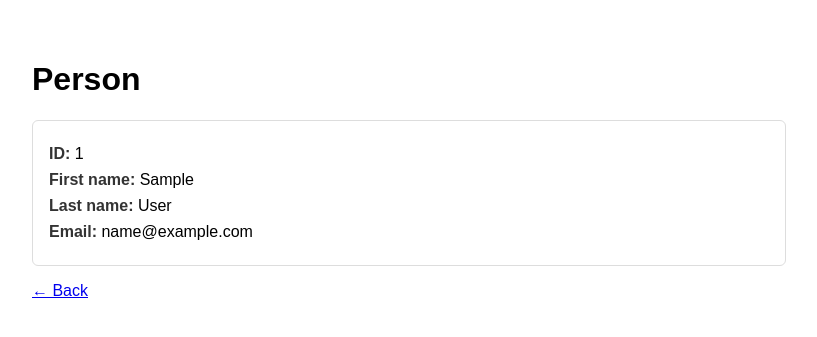
After one commit to ericzundel/fastapi-postgres-exercise, a FastAPI app: template app/templates/person.html in a window 1280 px wide. The commit adds this page. Shown: the top 337 px of the page, without its empty margins (8-825 px from the left). Run offline with FastAPI, Linux system fonts and the light colour scheme; the template is opened without the code that fills it: most values are stand-ins (such as "Sample title", 1, 10 or a date in 2020).

Commit message:
Adds UI support to fetch a single person Updated the form to use the API to fetch a single person object and display it.

```diff
--- a/app/main.py
+++ b/app/main.py
@@ -23,7 +23,7 @@ async def form_get(request: Request):
     return templates.TemplateResponse("form.html", {"request": request, "success": False})
 
 
-@app.post("/person/new", response_class=HTMLResponse)
+@app.post("/persons/new", response_class=HTMLResponse)
 async def create_person(request: Request, first_name: str = Form(...), last_name: str = Form(...), email: str = Form(...)):
     # validate via pydantic
     person_in = PersonCreate(first_name=first_name, last_name=last_name, email=email)
@@ -35,3 +35,11 @@ async def create_person(request: Request, first_name: str = Form(...), last_name
         await session.refresh(db_person)
 
     return templates.TemplateResponse("form.html", {"request": request, "success": True, "person": db_person})
+
+@app.get("/persons/{person_id}", response_class=HTMLResponse)
+async def read_person(request: Request, person_id: int):
+    async with async_session() as session:
+        db_person = await session.get(Person, person_id)
+        if db_person is None:
+            return templates.TemplateResponse("404.html", {"request": request}, status_code=404)
+        return templates.TemplateResponse("person.html", {"request": request, "person": db_person})
--- /dev/null
+++ b/app/templates/person.html
@@ -0,0 +1,31 @@
+<!doctype html>
+<html lang="en">
+  <head>
+    <meta charset="utf-8">
+    <meta name="viewport" content="width=device-width, initial-scale=1">
+    <title>Person</title>
+    <style>
+      body { font-family: Arial, sans-serif; padding: 2rem; }
+      .card { max-width: 720px; border: 1px solid #ddd; padding: 1rem; border-radius: 6px; }
+      .field { margin: 0.5rem 0; }
+      .label { font-weight: 600; color: #333; }
+      a.back { display:inline-block; margin-top:1rem; }
+    </style>
+  </head>
+  <body>
+    <h1>Person</h1>
+
+    {% if person %}
+    <div class="card">
+      <div class="field"><span class="label">ID:</span> {{ person.id }}</div>
+      <div class="field"><span class="label">First name:</span> {{ person.first_name }}</div>
+      <div class="field"><span class="label">Last name:</span> {{ person.last_name }}</div>
+      <div class="field"><span class="label">Email:</span> {{ person.email }}</div>
+    </div>
+    {% else %}
+    <p>No person provided.</p>
+    {% endif %}
+
+    <a class="back" href="/">← Back</a>
+  </body>
+</html>
```
Also changed, not shown: app/templates/404.html (added, +17 -0 lines), app/templates/form.html (+25 -1 lines).
